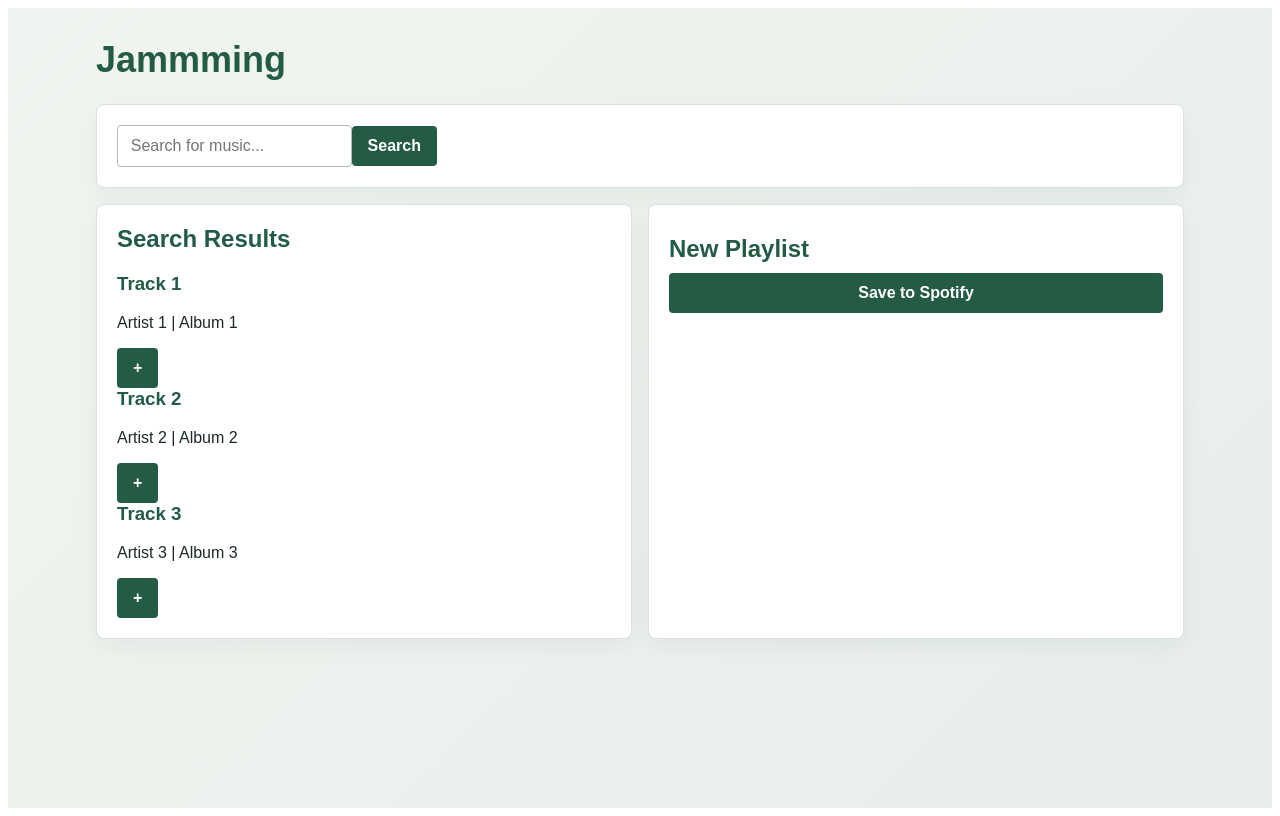
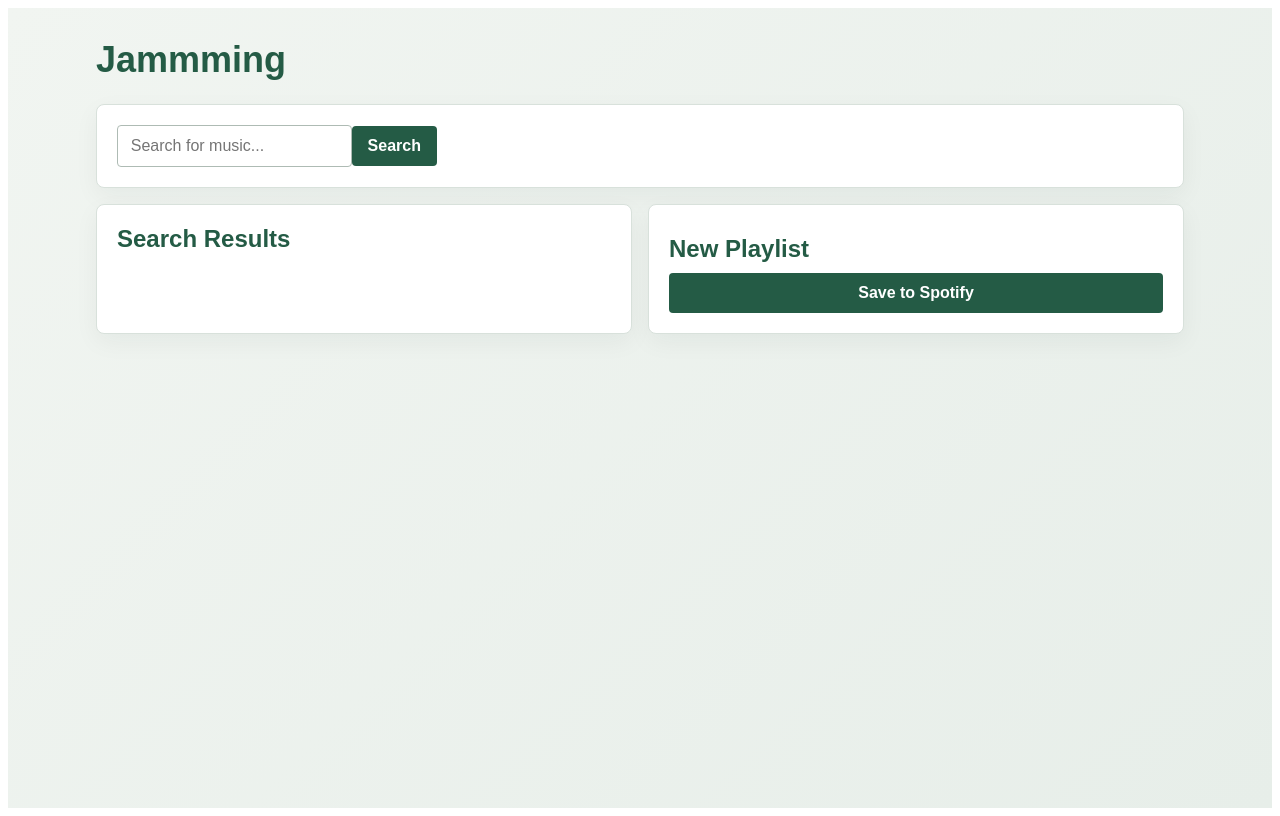
Before and after one commit to JosiahHands/jammming, a React (Vite) app: page / in a window 1280 px wide. Built offline with nearby package versions, Linux system fonts and the light colour scheme.

Commit message:
search done

```diff
--- a/src/App/App.tsx
+++ b/src/App/App.tsx
@@ -4,17 +4,12 @@ import SearchBar from '../components/SearchBar/SearchBar';
 import SearchResults from '../components/SearchResults/SearchResults';
 import Playlist from '../components/Playlist/Playlist';
 import Spotify from '../utils/spotify';
-const tracks = [
-  { name: 'Track 1', artist: 'Artist 1', album: 'Album 1', id: '1', uri: 'uri1' },
-  { name: 'Track 2', artist: 'Artist 2', album: 'Album 2', id: '2', uri: 'uri2' },
-  { name: 'Track 3', artist: 'Artist 3', album: 'Album 3', id: '3', uri: 'uri3' },
-];
 const playlist: { name: string; artist: string; album: string; id: string; uri: string }[] = [];
 
 
 
 function App() {
-  const [searchResults, setSearchResults] = useState(tracks)
+  const [searchResults, setSearchResults] = useState([])
   const [playlistName, setPlaylistName] = useState('New Playlist');
   const [playListTracks, setPlayListTracks] = useState(playlist);
 
--- a/src/utils/spotify.tsx
+++ b/src/utils/spotify.tsx
@@ -61,8 +61,8 @@ const Spotify = {
             window.location.href = `https://accounts.spotify.com/authorize?${params.toString()}`;
         }
     },
-    search(term: string) {
-        const accessToken = Spotify.getAccessToken();
+    async search(term: string) {
+        const accessToken = await Spotify.getAccessToken();
         return fetch(`https://api.spotify.com/v1/search?type=track&q=${term}`, {
             headers: {
                 Authorization: `Bearer ${accessToken}`
```
